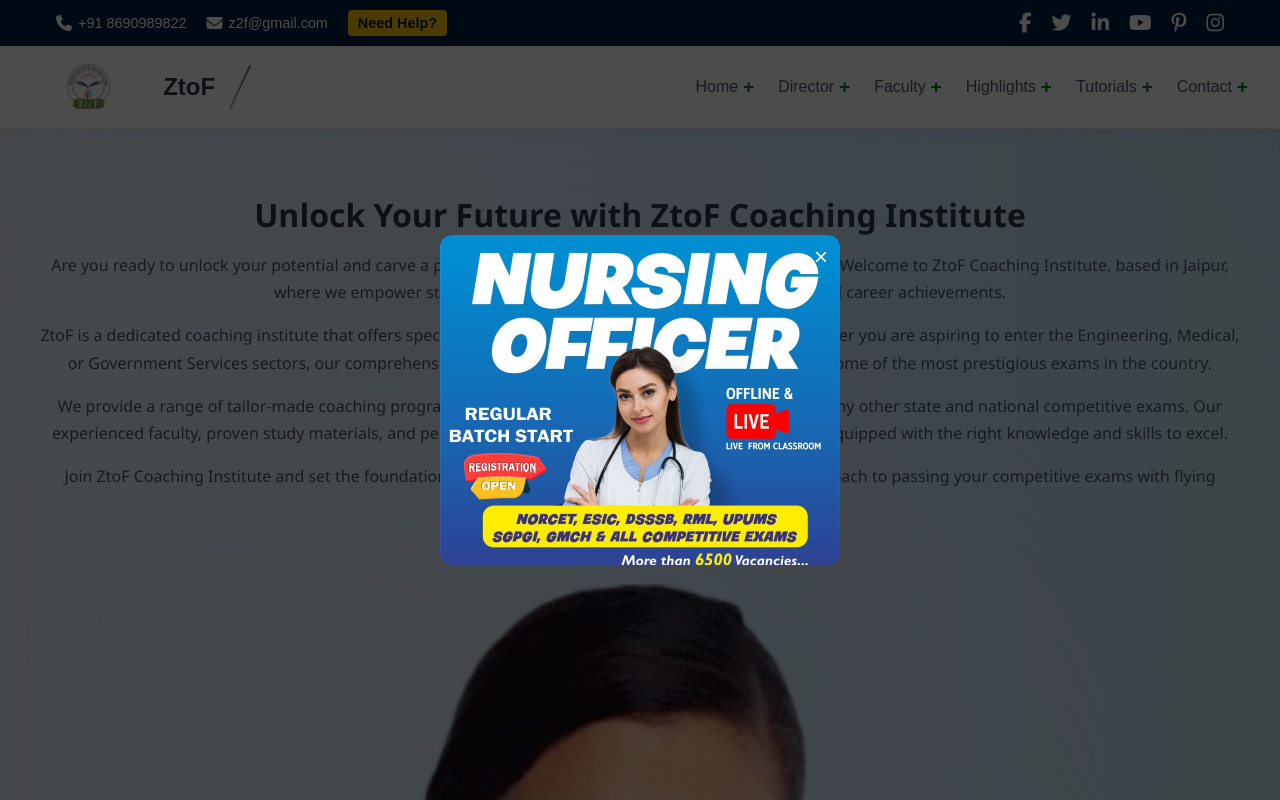
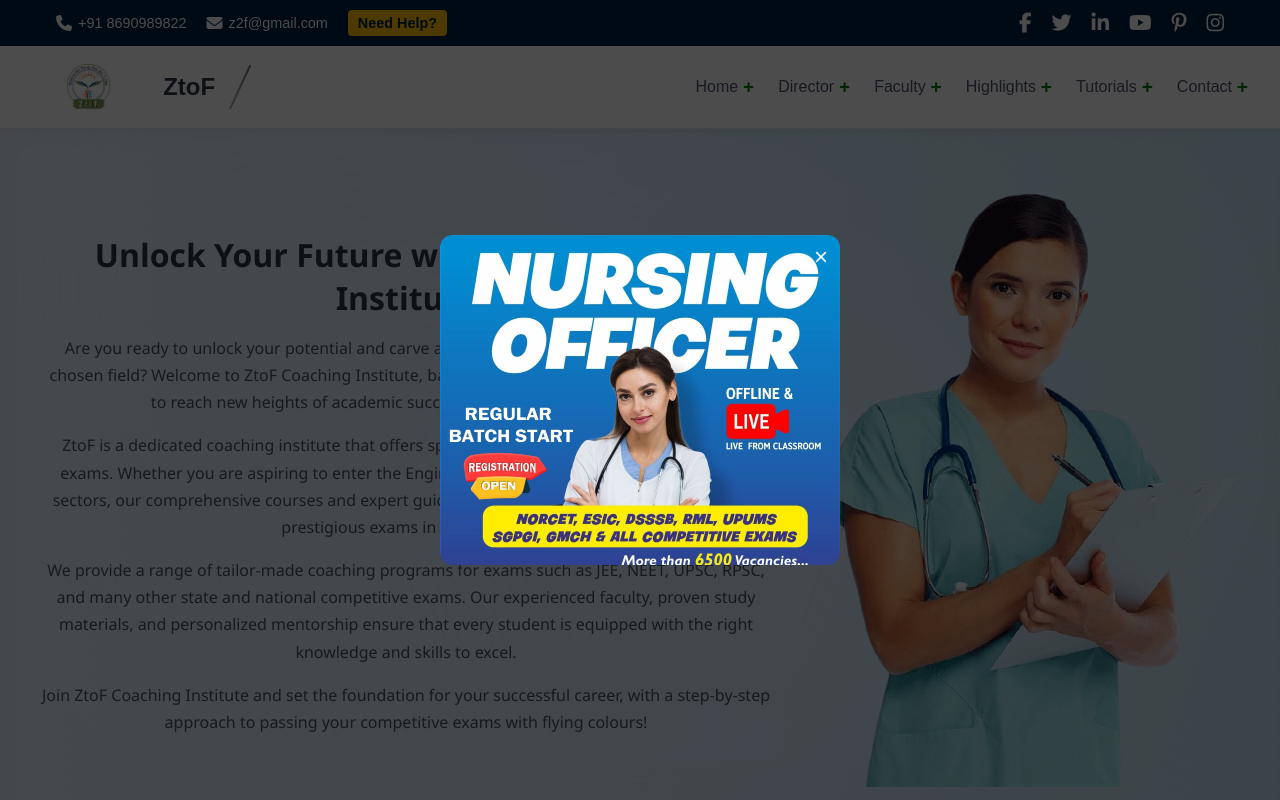
Before and after one commit to amal773/ZtoF, a React (Create React App) app: page / in a window 1280 px wide. Shown: the top 800 px of the page. Built offline with nearby package versions, Linux system fonts and the light colour scheme; a small style sheet from the web is missing.

Commit message:
Small change

```diff
--- a/src/Pages/LandingPage/LandingPage.css
+++ b/src/Pages/LandingPage/LandingPage.css
@@ -600,10 +600,6 @@
   text-align: center;
 }
 
-.home-image-wrapper {
-    width: 100%; /* or try 100% if still too large */
-    margin: 0 auto; /* center the image if needed */
-  }
 
   .home-image-wrapper img {
     width: 100%;   /* make the image shrink to container width */
```
